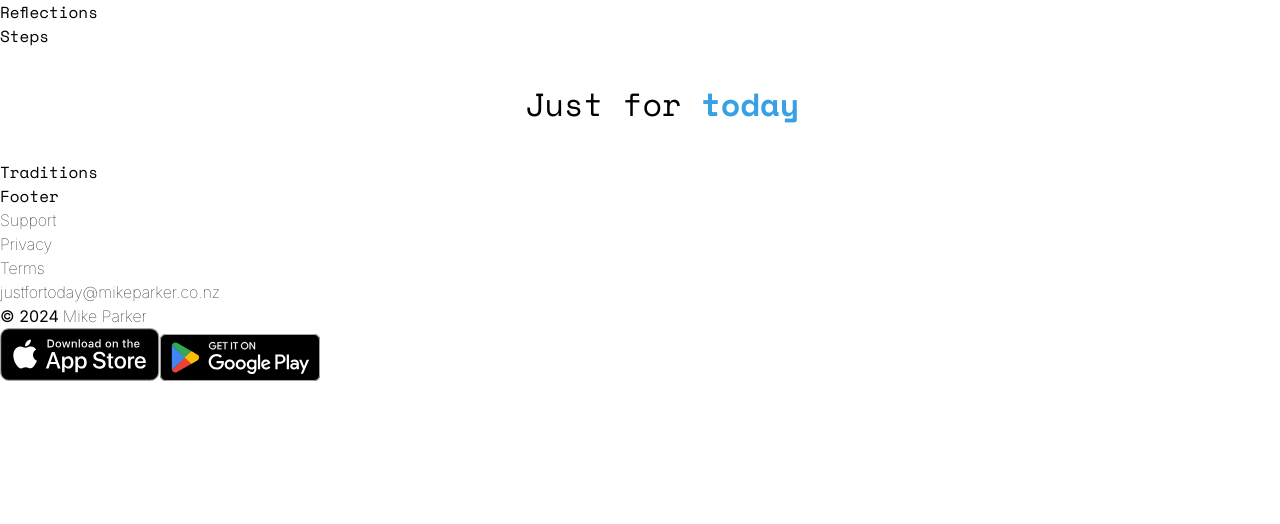
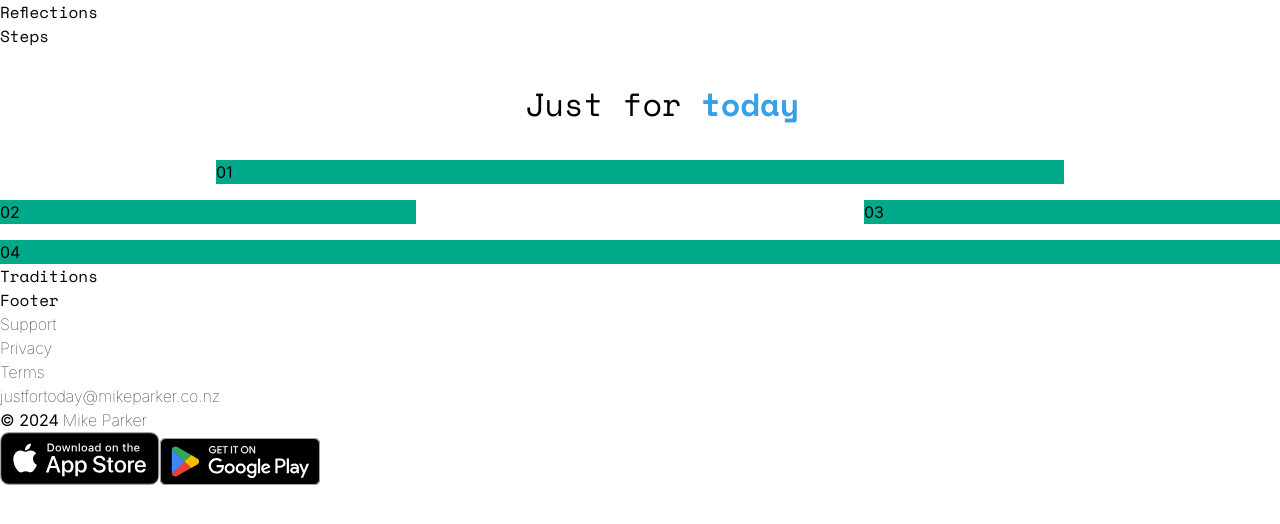
Before and after one commit to WildPastry/JustForTodayLanding, a React (Vite) app: page / in a window 1280 px wide. Shown: the top 524 px of the page. Built offline with nearby package versions, Linux system fonts and the light colour scheme.

Commit message:
Bump versions. Add grid.

```diff
--- a/package.json
+++ b/package.json
@@ -36,6 +36,6 @@
     "prettier": "^3.2.5",
     "tailwindcss": "^3.4.1",
     "typescript": "^5.4.2",
-    "vite": "^5.1.6"
+    "vite": "^5.2.2"
   }
 }
--- a/src/pages/Layout/Layout.module.css
+++ b/src/pages/Layout/Layout.module.css
@@ -2,3 +2,7 @@
   height: 100%;
   width: 100%;
 }
+
+.bg {
+  background-color: rgb(0, 169, 138);
+}
--- a/src/pages/Layout/Layout.tsx
+++ b/src/pages/Layout/Layout.tsx
@@ -12,6 +12,12 @@ const Layout: React.FC = (): JSX.Element => {
       <Reflections />
       <Steps />
       <Logo />
+      <div className={`grid grid-cols-6 gap-4`}>
+        <div className={`${styles.bg} col-start-2 col-span-4`}>01</div>
+        <div className={`${styles.bg} col-start-1 col-end-3`}>02</div>
+        <div className={`${styles.bg} col-end-7 col-span-2`}>03</div>
+        <div className={`${styles.bg} col-start-1 col-end-7`}>04</div>
+      </div>
       <Traditions />
       <Footer />
       <Badges />
```
Also changed, not shown: 1 other file (tests, documents, lock files or other folders).
